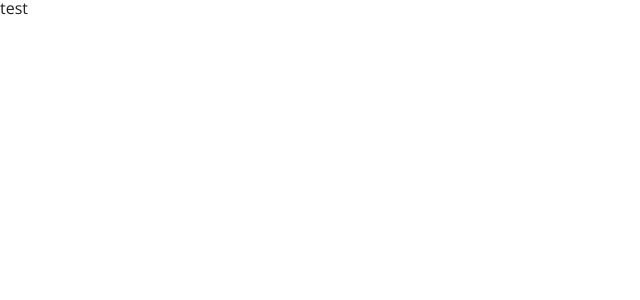
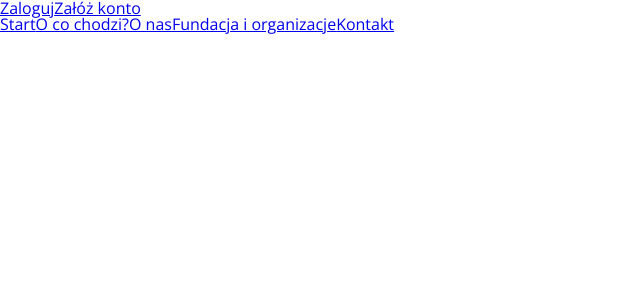
Before and after one commit to WandaSzmuc/oddaj_rzeczy, a React (Create React App) app: page / in a window 1280 px wide. Shown: the top 300 px of the page, without its empty margins (0-640 px from the left). Built offline with nearby package versions, Linux system fonts and the light colour scheme.

Commit message:
basic construction of components

```diff
--- a/src/App.js
+++ b/src/App.js
@@ -1,7 +1,14 @@
 import "./scss/main.scss";
+import React from "react";
+import Home from "./components/Home";
+import { BrowserRouter as Router, Switch, Route } from "react-router-dom";
 
 function App() {
-  return <div>test</div>;
+  return (
+    <Router>
+      <Home />
+    </Router>
+  );
 }
 
 export default App;
--- /dev/null
+++ b/src/components/Home.js
@@ -0,0 +1,24 @@
+import React from "react";
+import HomeNav from "./HomeNav";
+import HomeHeader from "./HomeHeader";
+import HomeThreeColumns from "./HomeThreeColumns";
+import HomeFourSteps from "./HomeFourSteps";
+import HomeAboutUs from "./HomeAboutUs";
+import HomeOrganizations from "./HomeOrganizations";
+import HomeContact from "./HomeContact";
+import HomeFooter from "./HomeFooter";
+
+export default function Home() {
+  return (
+    <>
+      <HomeNav />
+      <HomeHeader />
+      <HomeThreeColumns />
+      <HomeFourSteps />
+      <HomeAboutUs />
+      <HomeOrganizations />
+      <HomeContact />
+      <HomeFooter />
+    </>
+  );
+}
--- /dev/null
+++ b/src/components/HomeAboutUs.js
@@ -0,0 +1,5 @@
+import React from "react";
+
+export default function HomeAboutUs() {
+  return <div></div>;
+}
--- /dev/null
+++ b/src/components/HomeContact.js
@@ -0,0 +1,5 @@
+import React from "react";
+
+export default function HomeContact() {
+  return <div></div>;
+}
--- /dev/null
+++ b/src/components/HomeFooter.js
@@ -0,0 +1,5 @@
+import React from "react";
+
+export default function HomeFooter() {
+  return <div></div>;
+}
--- /dev/null
+++ b/src/components/HomeFourSteps.js
@@ -0,0 +1,5 @@
+import React from "react";
+
+export default function HomeFourSteps() {
+  return <div></div>;
+}
--- /dev/null
+++ b/src/components/HomeHeader.js
@@ -0,0 +1,5 @@
+import React from "react";
+
+export default function HomeHeader() {
+  return <div></div>;
+}
--- /dev/null
+++ b/src/components/HomeNav.js
@@ -0,0 +1,23 @@
+import React from "react";
+import { Link } from "react-router-dom";
+
+const HomeNav = () => {
+  return (
+    <div className="home-nav">
+      <div className="home-nav-container">
+        <div className="registration">
+          <Link to="/Login">Zaloguj</Link>
+          <Link to="/Register">Załóż konto</Link>
+        </div>
+        <div className="sections-links">
+          <Link to="/">Start</Link>
+          <Link to="/HomeFourSteps">O co chodzi?</Link>
+          <Link to="/HomeAboutUs">O nas</Link>
+          <Link to="/HomeOrganizations">Fundacja i organizacje</Link>
+          <Link to="/HomeContact">Kontakt</Link>
+        </div>
+      </div>
+    </div>
+  );
+};
+export default HomeNav;
--- /dev/null
+++ b/src/components/HomeOrganizations.js
@@ -0,0 +1,5 @@
+import React from "react";
+
+export default function HomeOrganizations() {
+  return <div></div>;
+}
--- /dev/null
+++ b/src/components/HomeThreeColumns.js
@@ -0,0 +1,5 @@
+import React from "react";
+
+export default function HomeThreeColumns() {
+  return <div></div>;
+}
--- /dev/null
+++ b/src/components/Login.js
@@ -0,0 +1,5 @@
+import React from "react";
+
+export default function Login() {
+  return <div></div>;
+}
--- /dev/null
+++ b/src/components/Register.js
@@ -0,0 +1,5 @@
+import React from "react";
+
+export default function Register() {
+  return <div></div>;
+}
```
